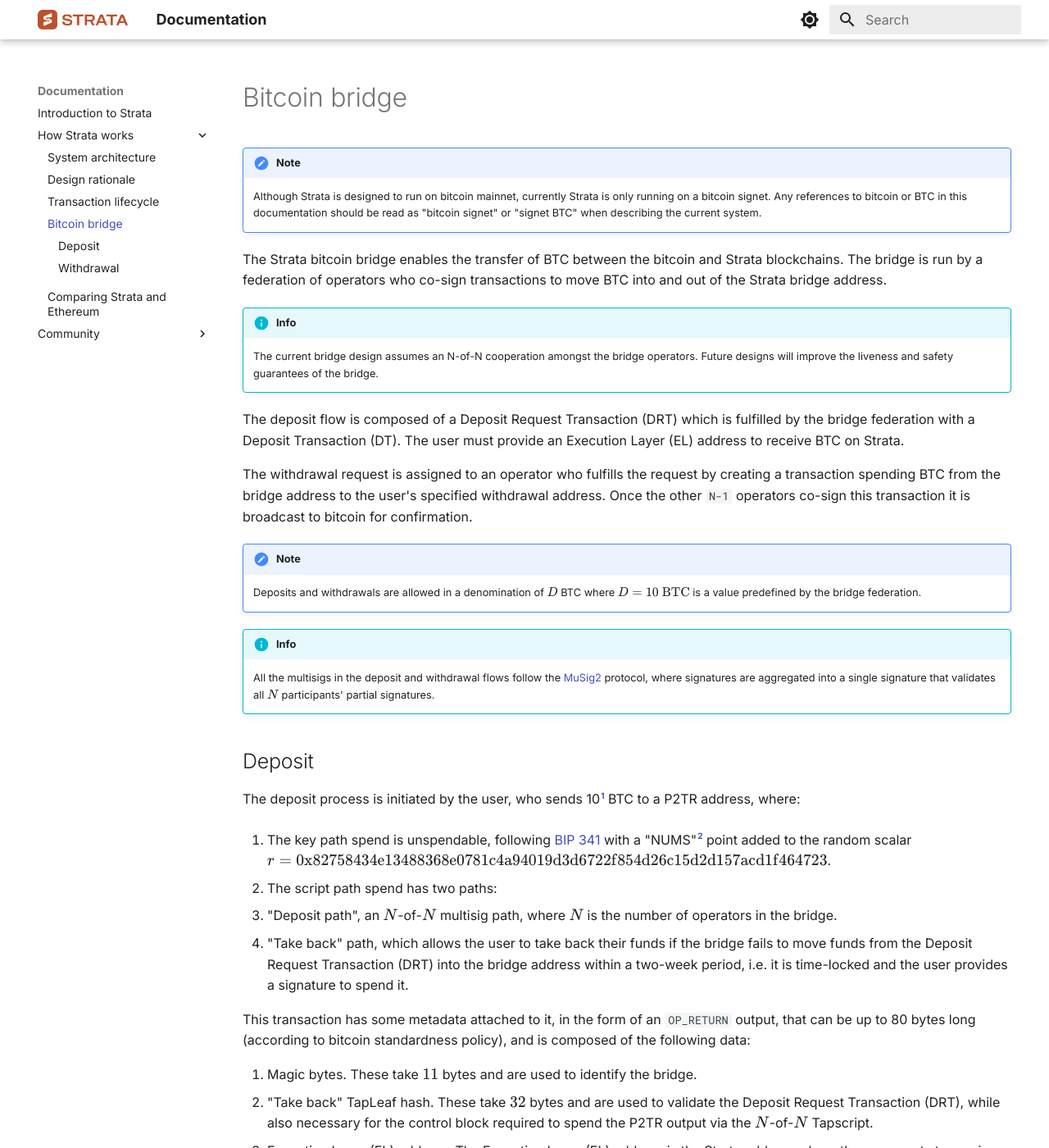
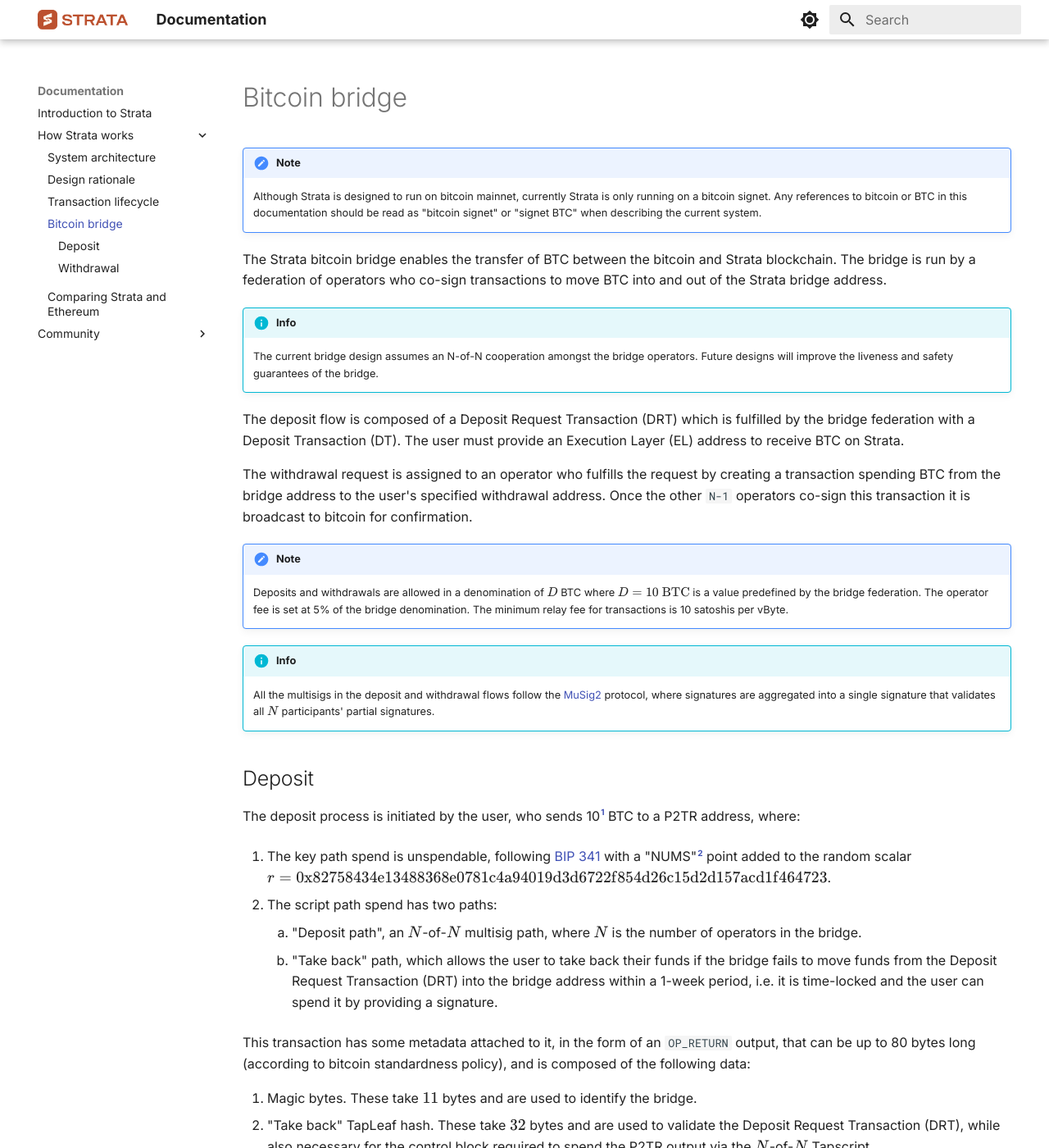
Before and after one commit to alpenlabs/docs, an MkDocs documentation site: the page built from docs/technical/bitcoin-bridge.md, in a window 1280 px wide and 1400 px high. Shown: the whole window at 82% size. Built offline with MkDocs 1.6.1 and Material for MkDocs 9.7.7, drawn with Linux system fonts in a browser that asks for light colours; some of the changed text lies outside the part shown.

Commit message:
docs: apply formatting updates # Documentation Pull Request Template
## Description

This pull request updates the Bitcoin bridge documentation to improve clarity, accuracy, and completeness. The main changes are:

1. Update time-lock to 1 week based on current DRT implementation
2. Add information on current operator fee and mining fees
3. Ensure proper nesting in points of deposit process
4. Minor improvements to the withdrawal process description for better clarity.

These updates aim to provide more accurate and up-to-date information about the Bitcoin bridge operations, enhancing user understanding and reducing potential misinterpretations.

---

## Type of Change

- [ ] New Document
- [x] Update to Existing Document
- [ ] Bug Fix
- [ ] Question/clarification
- [ ] Other (please describe):

---

## Related Issues

Fixes #[issue number related to documentation update, if any]

---

## Checklist

- [x] I have reviewed the existing documentation to avoid duplication.
- [x] The new or updated document includes clear and concise information.
- [ ] All relevant sections (e.g., introduction, usage examples, references)
      are included.
- [x] The document follows the project's style guide and formatting rules.
- [ ] I have included any necessary references or external resources.
- [x] Spellcheck and grammar check have been performed.
- [x] (For updates) I have verified that the changes reflect the current state
      of the project.

---

## Additional Information

The updates to the time-lock period and fee information reflect the current implementation of the Bitcoin bridge. The restructuring of certain sections aims to improve readability and reduce potential misunderstandings.

---

## Reviewer Checklist

- [ ] The purpose and scope of the document are clear.
- [ ] The document is easy to understand and follow.
- [ ] There are no typos or grammatical errors.
- [ ] All necessary sections are included and well-structured.
- [ ] The document is consistent with the project's style guide.
- [ ] Any referenced links or resources are valid and appropriate.

```diff
--- a/docs/technical/bitcoin-bridge.md
+++ b/docs/technical/bitcoin-bridge.md
@@ -8,7 +8,7 @@
     as "bitcoin signet" or "signet BTC" when describing the current system.
 
 The Strata bitcoin bridge enables the transfer of BTC between the bitcoin
-and Strata blockchains.
+and Strata blockchain.
 The bridge is run by a federation of operators who
 co-sign transactions to move BTC into and out of the Strata bridge address.
 
@@ -31,6 +31,7 @@ it is broadcast to bitcoin for confirmation.
 
     Deposits and withdrawals are allowed in a denomination of $D$ BTC where
     $D = 10 \ \text{BTC}$ is a value predefined by the bridge federation.
+    The operator fee is set at 5% of the bridge denomination. The minimum relay fee for transactions is 10 satoshis per vByte.
 
 !!! info
 
@@ -62,14 +63,14 @@ who sends 10[^fees] BTC to a P2TR address, where:
     This can be verified by revealing the random scalar $r$
     used to generate the pubkey by shifting the NUMS point.
 
-1. The script path spend has two paths:
-   1. "Deposit path", an $N$-of-$N$ multisig path,
+2. The script path spend has two paths:
+      1. "Deposit path", an $N$-of-$N$ multisig path,
       where $N$ is the number of operators in the bridge.
-   1. "Take back" path,
+      2. "Take back" path,
       which allows the user to take back their funds if the bridge fails to
       move funds from the Deposit Request Transaction (DRT)
-      into the bridge address within a two-week period,
-      i.e. it is time-locked and the user provides a signature to spend it.
+      into the bridge address within a 1-week period,
+      i.e. it is time-locked and the user can spend it by providing a signature.
 
 This transaction has some metadata attached to it, in the form of an `OP_RETURN`
 output, that can be up to 80 bytes long (according to bitcoin standardness policy),
@@ -122,16 +123,15 @@ sequenceDiagram
 The user requests a withdrawal on Strata and an operator is assigned to
 fulfill the request on bitcoin:
 
-1. The user requests a withdrawal making sure to burn the
-   same amount of `BTC` on Strata.
-1. The assigned operator creates and signs a Withdrawal Transaction
-   (WT) where they spend 10 BTC from the bridge address' UTXO set,
-   while subtracting the operator's fee and the mining fee,
-   and requests the other $N−1$ operators to sign
+1. The user initiates a withdrawal request, in response to which the corresponding amount of strata BTC or `sBTC` is burned from Strata.
+2. After the burn is confirmed, the assigned operator creates and signs a Withdrawal Transaction
+   (WT) on the Bitcoin blockchain where they spend 10 BTC from the bridge address' UTXO set,
+   while subtracting the operator's fee (5% of the bridge denomination) and the mining fee (minimum 10 satoshis per vByte),
+   and requests the other $N-1$ operators to sign
    the Withdrawal Transaction.
-1. Once all the signatures have been aggregated, the transaction is submitted to
+3. Once all the signatures have been aggregated, the transaction is submitted to
    bitcoin.
-1. Once the transaction is confirmed,
+4. Once the transaction is confirmed,
    the withdrawal request is fulfilled.
 
 The withdrawal flow is shown below:
```
Also changed, not shown: other parts of docs/technical/bitcoin-bridge.md (+2 -2 lines).
